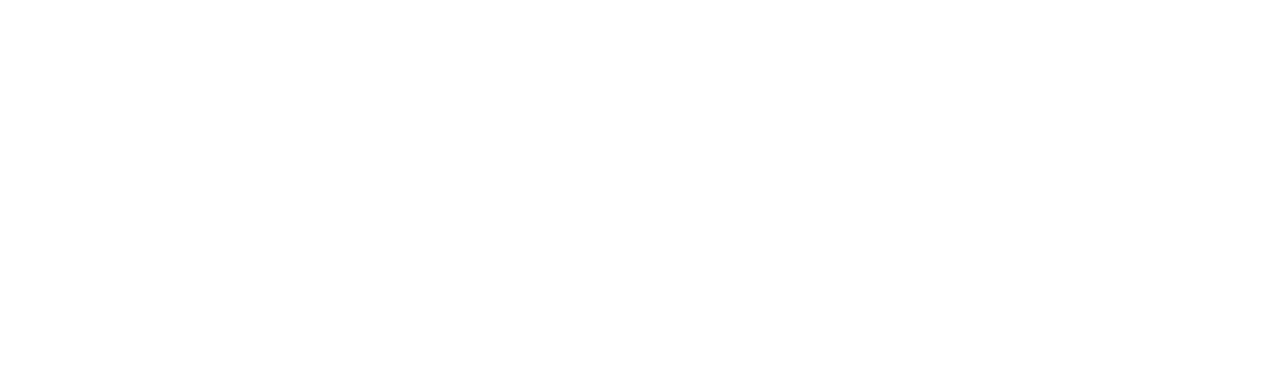
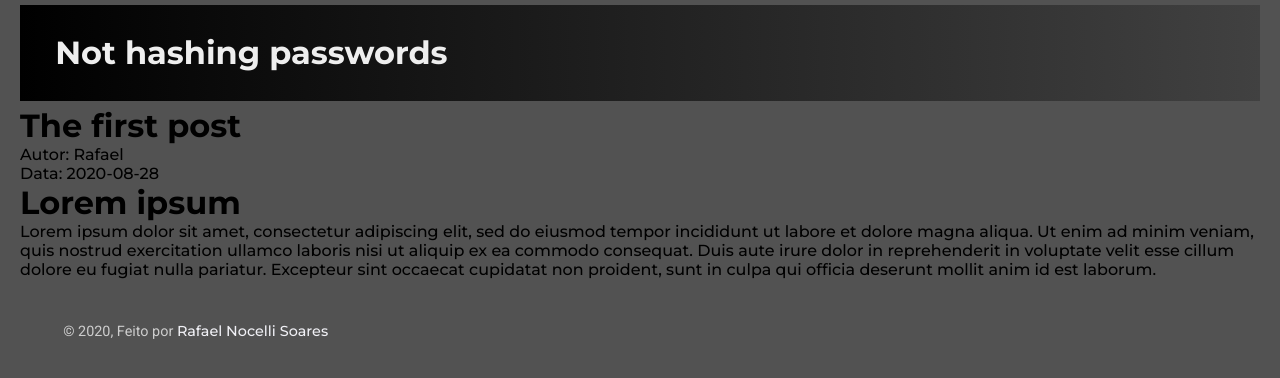
Before and after one commit to Nocelli/gatsby_blog, a Gatsby site: page /posts1 in a window 1280 px wide. Before the commit this address had no page. Built offline with nearby package versions, Linux system fonts and the light colour scheme; Gatsby itself is replaced by a stand-in of ours.

Commit message:
:lipstick: - Added css to the footer inside layout

```diff
--- a/src/components/layout/index.js
+++ b/src/components/layout/index.js
@@ -21,10 +21,10 @@
       <Header siteTitle={data.site.siteMetadata.title} />
       <div>
         <main>{children}</main>
-        <footer>
+        <footer className='footer'>
           © {new Date().getFullYear()}, Feito por
           {` `}
-          <a href="https://github.com/Nocelli">Rafael Nocelli Soares</a>
+          <a className='footer-link' href="https://github.com/Nocelli">Rafael Nocelli Soares</a>
         </footer>
       </div>
     </div>
--- a/src/components/layout/styles.css
+++ b/src/components/layout/styles.css
@@ -13,3 +13,17 @@
     padding: 0 1.25em;
     background-color: #525252;
 }
+
+.footer {
+    color: #dfdfdfdf;
+    margin: 2em 2em 0;
+    padding: 1em;
+    font-size: .9em;
+    font-family: 'Roboto' , sans-serif;
+    font-weight: 400;
+}
+
+.footer-link {
+    text-decoration: none;
+    color: #f0f0f5;
+}
--- a/src/markdown/2020.md
+++ b/src/markdown/2020.md
@@ -1,9 +1,9 @@
 ---
-path: "/posts/1"
+path: "/posts1"
 title: "The first post"
 author: "Rafael"
 date: "2020-08-28"
-abstract: "Primeiro"
+abstract: "Lorem ipsum dolor sit amet, consectetur adipiscing elit, sed do eiusmod tempor."
 ---
 
 # Lorem ipsum
--- a/src/markdown/2021.md
+++ b/src/markdown/2021.md
@@ -1,9 +1,9 @@
 ---
-path: "/posts/2"
+path: "/posts2"
 title: "The second post"
 author: "Rafael"
 date: "2021-08-28"
-abstract: "Segundo"
+abstract: "Lorem ipsum dolor sit amet, consectetur adipiscing elit, sed do eiusmod tempor."
 ---
 
 # Lorem ipsum
```
Also changed, not shown: src/pages/posts.js (deleted, +0 -33 lines), src/images/header-background.jpg (added).
